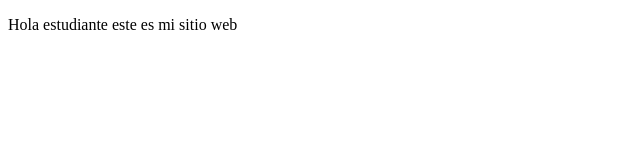
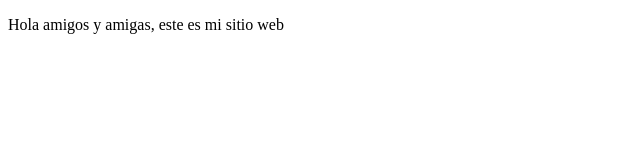
Before and after one commit to jhonmpz/proyectoDemoCursoPrework, a plain HTML site: page index.html in a window 1280 px wide. Shown: the full height of the page, 0-640 px from the left. Drawn offline with Linux system fonts and the light colour scheme.

Commit message:
cambios a amigos y amigas

```diff
--- a/index.html
+++ b/index.html
@@ -8,7 +8,7 @@
 </head>
 <body>
     <p>
-        Hola estudiante este es mi sitio web
+        Hola amigos y amigas, este es mi sitio web
     </p>
 </body>
 </html>
```
